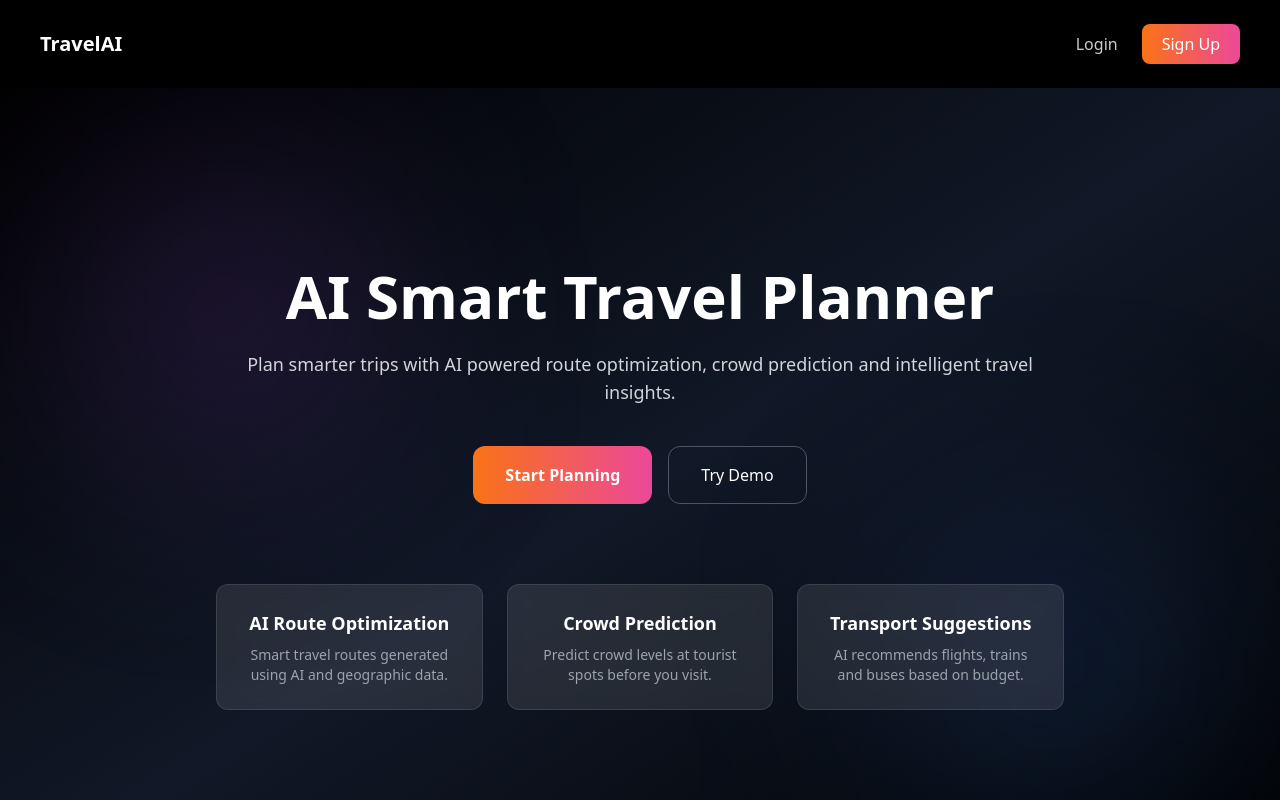
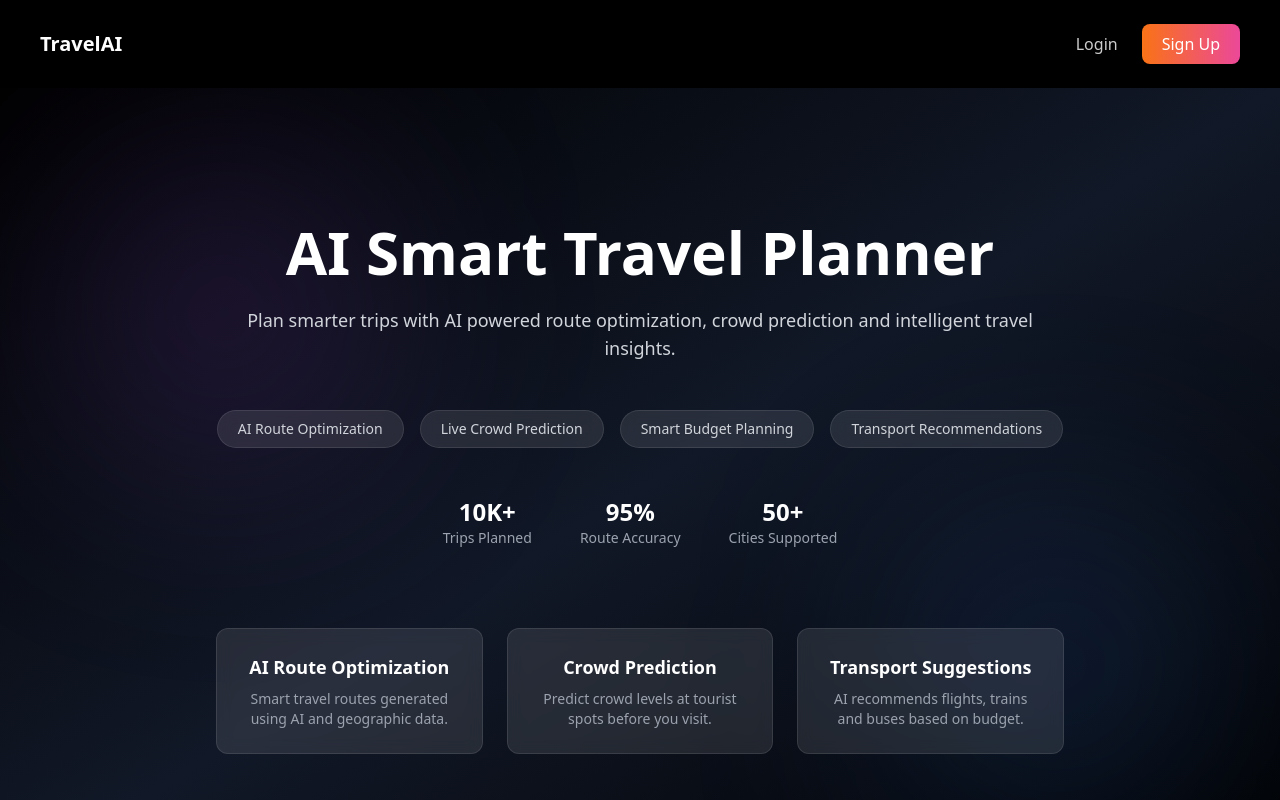
Before and after one commit to PraneethPW/AISMARTTRAVELPLANNER, a React (Vite) app in the folder frontend/aiplanner/: page / in a window 1280 px wide. Shown: the top 800 px of the page. Built offline with nearby package versions, Linux system fonts and the light colour scheme.

Commit message:
updated UI

```diff
--- a/frontend/aiplanner/src/components/landing/Hero.tsx
+++ b/frontend/aiplanner/src/components/landing/Hero.tsx
@@ -1,33 +1,6 @@
 import { motion } from "framer-motion"
-import { useNavigate } from "react-router-dom"
 
 export default function Hero(){
-
-const navigate = useNavigate()
-
-const handleStartPlanning = () => {
-
-const token = localStorage.getItem("token")
-
-if(token){
-navigate("/planner")
-}else{
-navigate("/login")
-}
-
-}
-
-const handleTryDemo = () => {
-
-const token = localStorage.getItem("token")
-
-if(token){
-navigate("/planner")
-}else{
-navigate("/signup")
-}
-
-}
 
 return(
 
@@ -43,6 +16,8 @@ return(
 {/* content */}
 <div className="relative z-10 max-w-4xl px-6">
 
+{/* Title */}
+
 <motion.h1
 initial={{opacity:0,y:40}}
 animate={{opacity:1,y:0}}
@@ -51,6 +26,8 @@ className="text-5xl md:text-6xl font-bold leading-tight"
 >
 AI Smart Travel Planner
 </motion.h1>
+
+{/* Subtitle */}
 
 <motion.p
 initial={{opacity:0,y:20}}
@@ -61,33 +38,75 @@ className="mt-6 text-lg text-gray-300"
 Plan smarter trips with AI powered route optimization, crowd prediction and intelligent travel insights.
 </motion.p>
 
-{/* CTA Buttons */}
+
+{/* Feature badges replacing buttons */}
 
 <motion.div
 initial={{opacity:0,y:20}}
 animate={{opacity:1,y:0}}
 transition={{delay:0.4}}
-className="mt-10 flex gap-4 justify-center"
+className="mt-12 flex flex-wrap justify-center gap-4"
 >
 
-<button
-onClick={handleStartPlanning}
-className="px-8 py-4 bg-gradient-to-r from-orange-500 to-pink-500 rounded-xl font-semibold hover:scale-105 transition"
->
-Start Planning
-</button>
+<div className="px-5 py-2 bg-white/10 backdrop-blur border border-white/10 rounded-full text-sm text-gray-300">
+AI Route Optimization
+</div>
 
-<button
-onClick={handleTryDemo}
-className="px-8 py-4 border border-gray-600 rounded-xl hover:bg-white/10 transition"
->
-Try Demo
-</button>
+<div className="px-5 py-2 bg-white/10 backdrop-blur border border-white/10 rounded-full text-sm text-gray-300">
+Live Crowd Prediction
+</div>
+
+<div className="px-5 py-2 bg-white/10 backdrop-blur border border-white/10 rounded-full text-sm text-gray-300">
+Smart Budget Planning
+</div>
+
+<div className="px-5 py-2 bg-white/10 backdrop-blur border border-white/10 rounded-full text-sm text-gray-300">
+Transport Recommendations
+</div>
 
 </motion.div>
 
 
-{/* Feature Cards */}
+{/* Stats Section */}
+
+<motion.div
+initial={{opacity:0,y:20}}
+animate={{opacity:1,y:0}}
+transition={{delay:0.6}}
+className="flex justify-center gap-12 mt-12 text-gray-400"
+>
+
+<div>
+<p className="text-2xl font-bold text-white">
+10K+
+</p>
+<p className="text-sm">
+Trips Planned
+</p>
+</div>
+
+<div>
+<p className="text-2xl font-bold text-white">
+95%
+</p>
+<p className="text-sm">
+Route Accuracy
+</p>
+</div>
+
+<div>
+<p className="text-2xl font-bold text-white">
+50+
+</p>
+<p className="text-sm">
+Cities Supported
+</p>
+</div>
+
+</motion.div>
+
+
+{/* Feature cards */}
 
 <div className="grid md:grid-cols-3 gap-6 mt-20">
 
```
